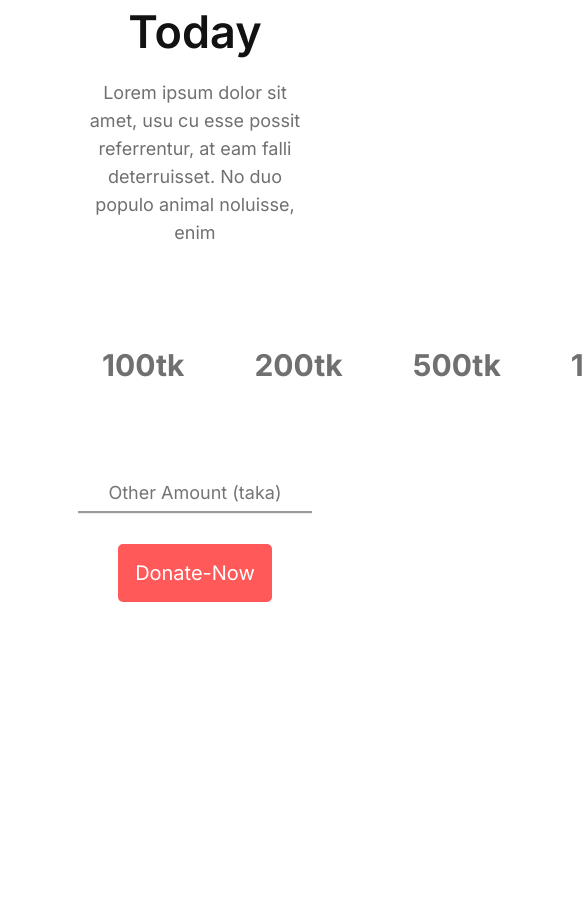
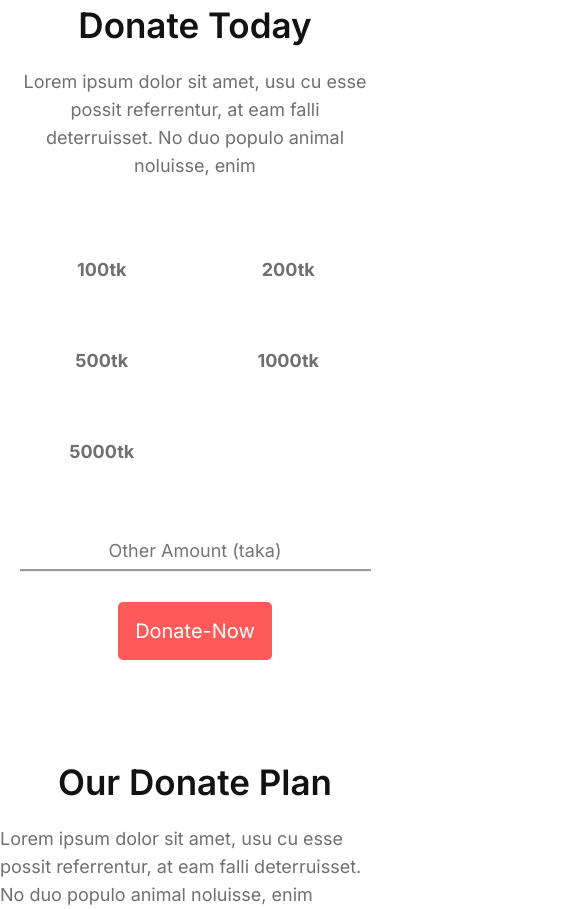
Before and after one commit to MHkhan994/donate-now, a plain HTML site: page index.html in a window 390 px wide. Shown: the part 941-1850 px from the top of the page, 585 px wide, since content can reach past the window. Before the commit the page ends 1543 px from the top, so only its background shows below. Drawn offline with Linux system fonts and the light colour scheme.

Commit message:
header and donate today responsive

```diff
--- a/index.html
+++ b/index.html
@@ -41,6 +41,22 @@
             <button class="btn-primary">Donate-Now</button>
         </div>
     </section>
+    <!-- donate today ends -->
+
+
+    <!-- donate plan starts -->
+    <section class="plan">
+        <div class="plan-container container">
+            <h2>Our Donate Plan</h2>
+            <p>Lorem ipsum dolor sit amet, usu cu esse possit referrentur, at eam falli deterruisset. No duo populo animal noluisse, enim</p>
+            <div class="plan-content">
+                <div class="plan-card"></div>
+                <div class="plan-card"></div>
+                <div class="plan-card"></div>
+            </div>
+        </div>
+    </section>
+    <!-- donate plan ends -->
     <main></main>
     <footer></footer>
 </body>
--- a/style.css
+++ b/style.css
@@ -104,7 +104,8 @@ header h1{
 }
 
 .today-container .today-money{
-    display: flex;
+    display: grid;
+    grid-template-columns: repeat(5, 1fr);
     gap: 22px;
     align-items:center;
     justify-content: space-between;
@@ -142,3 +143,87 @@ header h1{
 .today-container input:focus{
     outline: none;
 }
+
+
+/* media query tablet */
+@media screen and (max-width: 1024px) {
+    .container{
+        width: var(--width-md);
+    }
+
+    section{
+        padding-top: 100px;
+    }
+
+    /* header==== */
+    header{
+        background: linear-gradient( rgba(0, 0, 0, 0.178), rgb(0, 0, 0)), url(./images/donation5-tablet-mobile.jpg) no-repeat;
+        background-size: cover;
+    }
+
+    .header-container{
+        padding: 0 80px;
+    }
+
+    .today-container{
+        width: 80%;
+    }
+    .today-container .today-money{
+        grid-template-columns: repeat(3, 1fr);
+    }
+
+    .today-container .today-money h6{
+        font-size: 24px;
+        color: var(--color-p);
+        padding: 33px 12px;
+    }
+
+}
+
+
+@media screen and (max-width: 600px){
+    h2{
+        font-weight: 700;
+        font-size: 35px;
+        line-height: 45px;
+        text-align: center;
+        font-weight: 600;
+        padding-bottom: 20px;
+        color: var(--color-black);
+    }
+
+    .container{
+        width: var(--container-width-sm);
+    }
+
+
+
+    /* header========= */
+    header{
+        background: linear-gradient( rgba(0, 0, 0, 0.178), rgb(0, 0, 0)), url(./images/donation5-tablet-mobile.jpg) no-repeat;
+        background-size: cover;
+        height: 100vh;
+    }
+
+    header h1{
+        font-size: 45px;
+        line-height: 60px;
+    }
+
+    .header-container{
+        padding: 0 20px;
+    }
+
+    .today-container{
+        width: 90%;
+    }
+    .today-container .today-money{
+        grid-template-columns: repeat(2, 1fr);
+    }
+
+    .today-container .today-money h6{
+        font-size: 18px;
+        color: var(--color-p);
+        padding: 22px 10px;
+    }
+}
```
Also changed, not shown: images/donation5-tablet-mobile.jpg (added).
